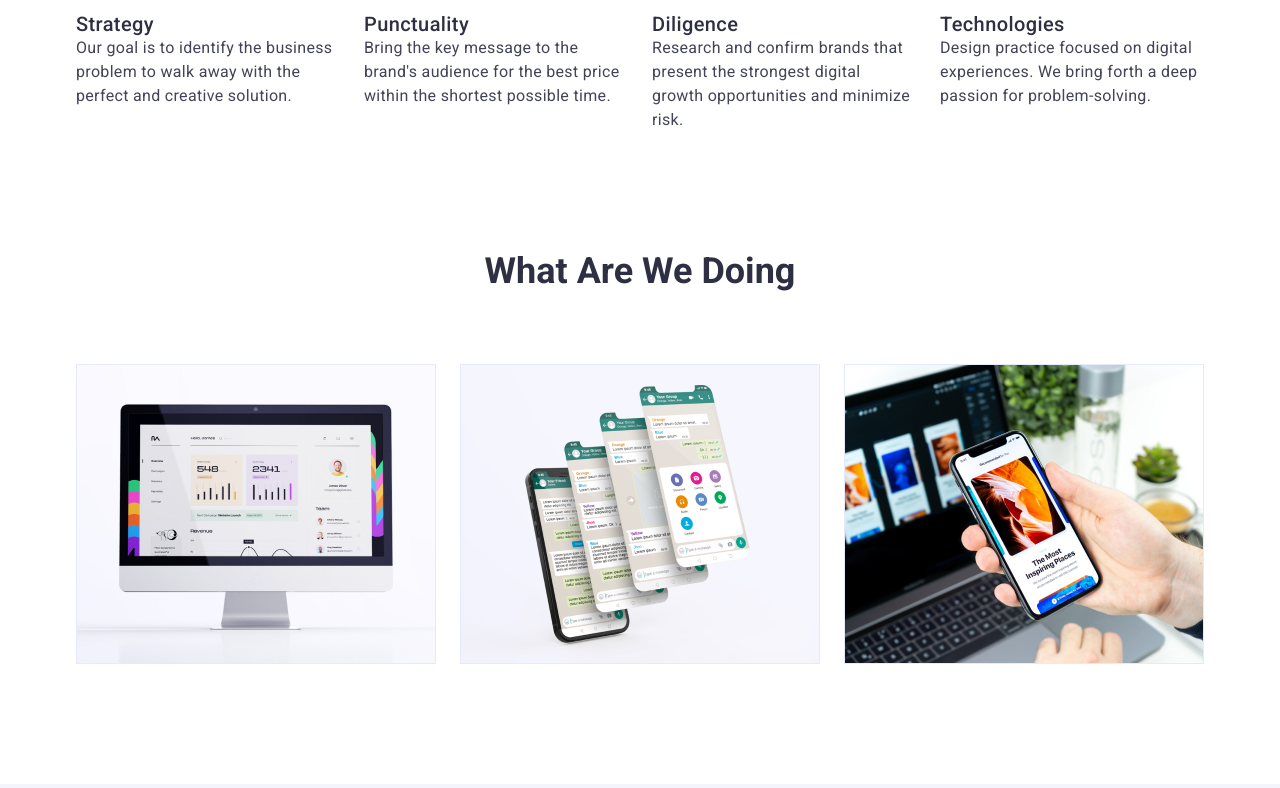
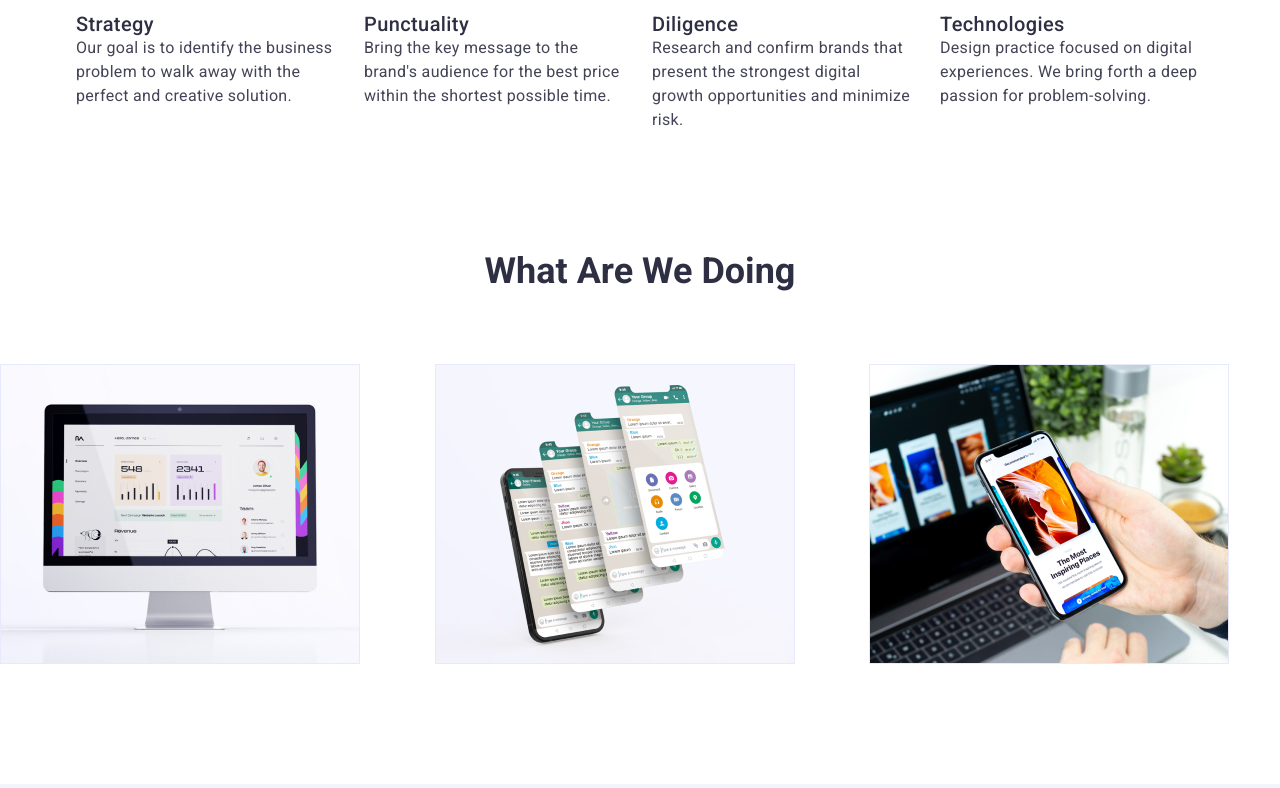
Before and after one commit to Anna4voit/goit-markup-hw-03, a plain HTML site: page index.html in a window 1280 px wide. Shown: the part 780-1568 px from the top of the page. Drawn offline with nearby package versions, Linux system fonts and the light colour scheme.

Commit message:
upgrade5

```diff
--- a/css/styles.css
+++ b/css/styles.css
@@ -48,8 +48,11 @@ img {
 /* Header */
 .container {
   max-width: 1440px;
+  width: 100%;
+  margin: 0 auto;
+}
+.header-main {
   height: 72px;
-  margin: 0 auto;
   border-bottom: 1px solid var(--cornflower);
 }
 .container nav,
@@ -209,6 +212,9 @@ ul {
 }
 
 /*  Section 3*/
+.section-three {
+  padding-bottom: 120px;
+}
 .title-sect-doing {
   color: var(--navyblue);
   text-align: center;
@@ -217,17 +223,19 @@ ul {
   text-transform: capitalize;
   text-align: center;
   padding-top: 120px;
-  padding-bottom: 72px;
+  margin-bottom: 72px;
 }
 .list {
   list-style: none;
 }
-.list-doing ul {
+.list-doing {
   display: flex;
   gap: 24px;
   flex-direction: row;
   justify-content: center;
-  padding-bottom: 120px;
+}
+.list-item {
+  width: calc((100% - 48px) / 3);
 }
 
 /* Our team */
@@ -271,22 +279,23 @@ ul {
 
 /* Footer */
 .footer-container {
-  max-width: 1440px;
+  padding: 100px 0 100px;
   height: 312px;
-  margin: 0 auto;
   background: var(--navyblue);
 }
 
-.footer-page {
+/* .footer-page {
   display: flex;
   flex-direction: column;
   justify-content: center;
-}
+} */
+
 .link {
   text-decoration: none;
 }
 
 .footer-logo {
+  display: inline-block;
   color: var(--iris);
   font-family: Raleway, sans-serif;
   font-size: 18px;
@@ -294,7 +303,7 @@ ul {
   line-height: 1.17;
   letter-spacing: 0.54px;
   text-transform: uppercase;
-  margin-top: 101.5px;
+  margin-bottom: 16px;
   margin-left: 156px;
 }
 .footer-web-logo {
--- a/index.html
+++ b/index.html
@@ -28,7 +28,7 @@
 
   <body>
     <!-- Header -->
-    <header>
+    <header class="header-main">
       <div class="container">
         <nav>
           <div class="page-nav">
@@ -106,11 +106,11 @@
       </section>
 
       <!-- What are we doing -->
-      <section class="section-container">
-        <h2 class="title-sect-doing">What are we doing</h2>
-        <div class="list-doing">
-          <ul class="list">
-            <li>
+      <section class="section-three">
+        <div class="container">
+          <h2 class="title-sect-doing">What are we doing</h2>
+          <ul class="list-doing list">
+            <li class="list-item">
               <img
                 src="./images/img1.jpg"
                 alt="Monitor"
@@ -118,7 +118,7 @@
                 height="300"
               />
             </li>
-            <li>
+            <li class="list-item">
               <img
                 src="./images/img2.jpg"
                 alt="Smartphone"
@@ -126,7 +126,7 @@
                 height="300"
               />
             </li>
-            <li>
+            <li class="list-item">
               <img
                 src="./images/img3.jpg"
                 alt="Application"
```
Also changed, not shown: portfolio.html (+2 -2 lines).
